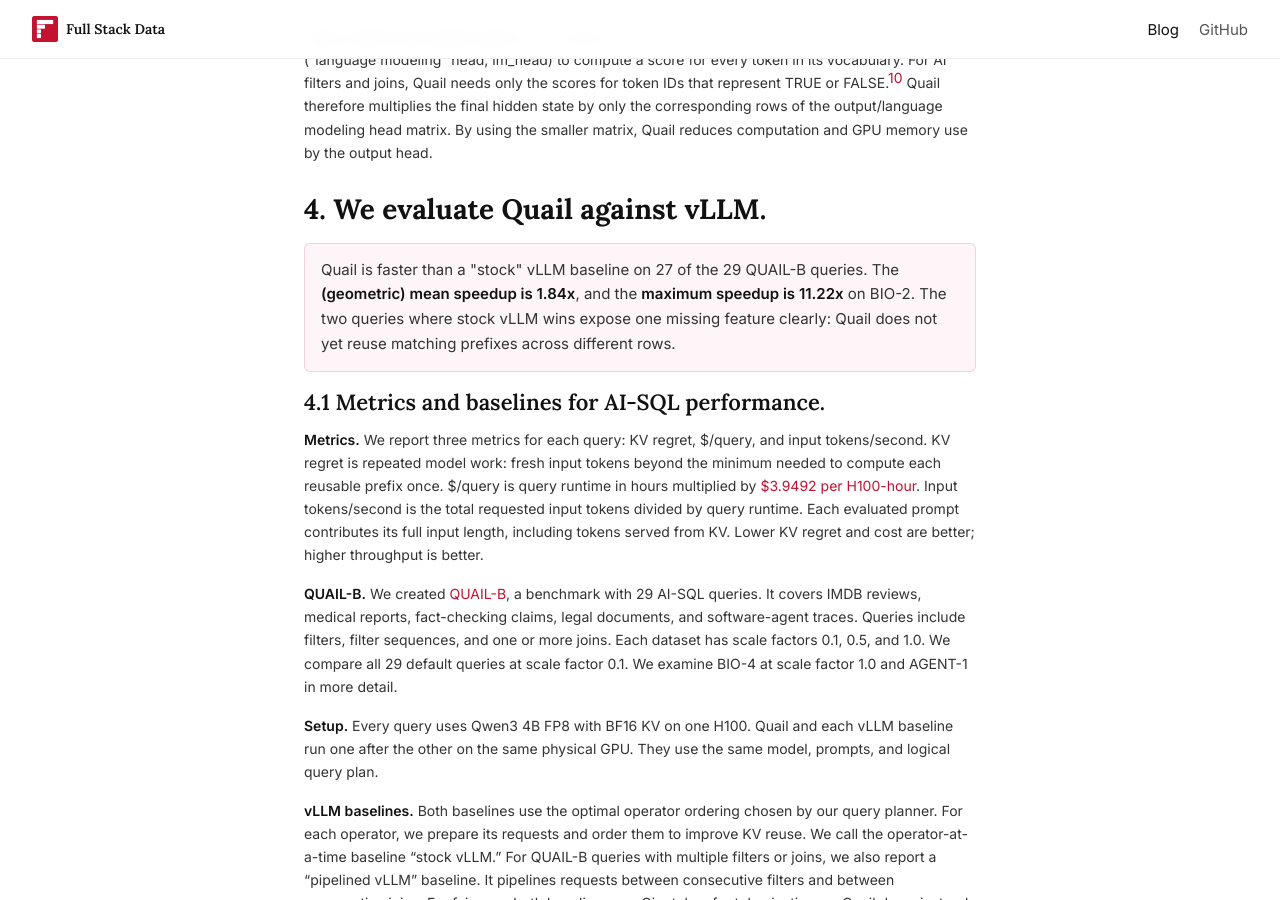
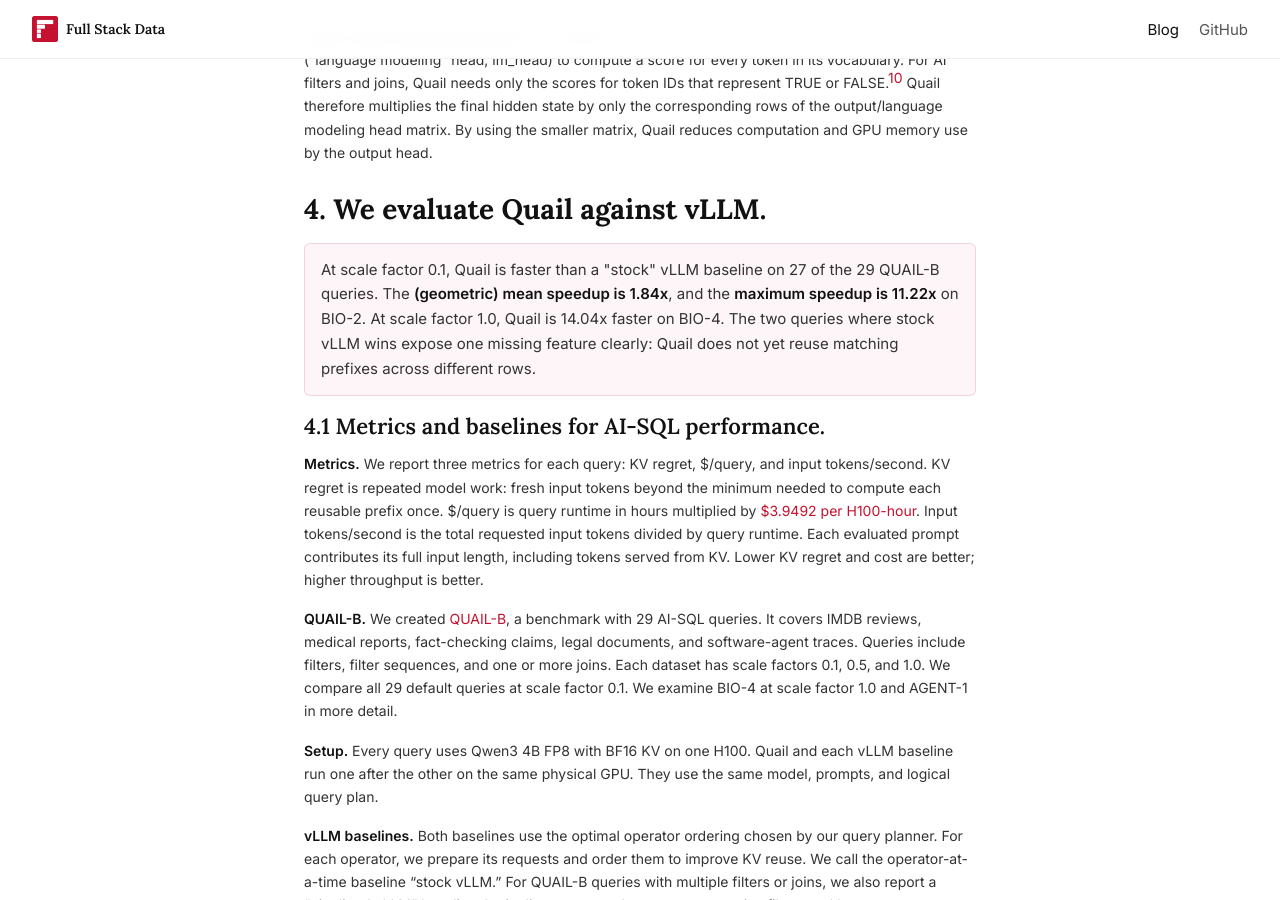
Before and after one commit to fsdatalab/fsdatalab.github.io, a Jekyll site: the page built from _posts/2026-09-24-introducing-quail.md, in a window 1280 px wide and 900 px high, scrolled down 9851 px. Built offline with Jekyll 4.4.1, drawn with Linux system fonts in a browser that asks for light colours.

Commit message:
Clarify benchmark scale factors

```diff
--- a/_posts/2026-09-24-introducing-quail.md
+++ b/_posts/2026-09-24-introducing-quail.md
@@ -618,7 +618,7 @@
 
 # 4. We evaluate Quail against vLLM.
 
-<aside class="tldr result-callout">Quail is faster than a &quot;stock&quot; vLLM baseline on 27 of the 29 QUAIL-B queries. The <strong>(geometric) mean speedup is 1.84x</strong>, and the <strong>maximum speedup is 11.22x</strong> on BIO-2. The two queries where stock vLLM wins expose one missing feature clearly: Quail does not yet reuse matching prefixes across different rows.</aside>
+<aside class="tldr result-callout">At scale factor 0.1, Quail is faster than a &quot;stock&quot; vLLM baseline on 27 of the 29 QUAIL-B queries. The <strong>(geometric) mean speedup is 1.84x</strong>, and the <strong>maximum speedup is 11.22x</strong> on BIO-2. At scale factor 1.0, Quail is 14.04x faster on BIO-4. The two queries where stock vLLM wins expose one missing feature clearly: Quail does not yet reuse matching prefixes across different rows.</aside>
 
 ## 4.1 Metrics and baselines for AI-SQL performance.
 
```
